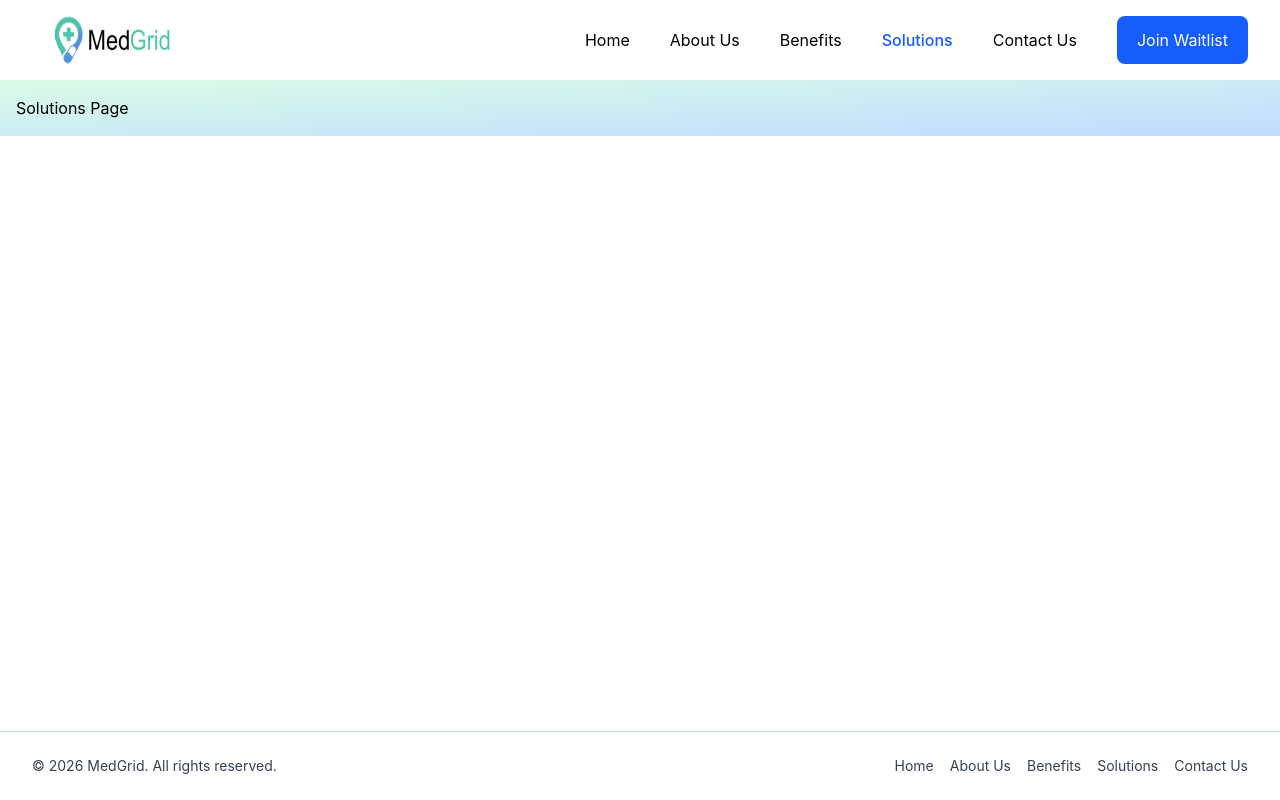
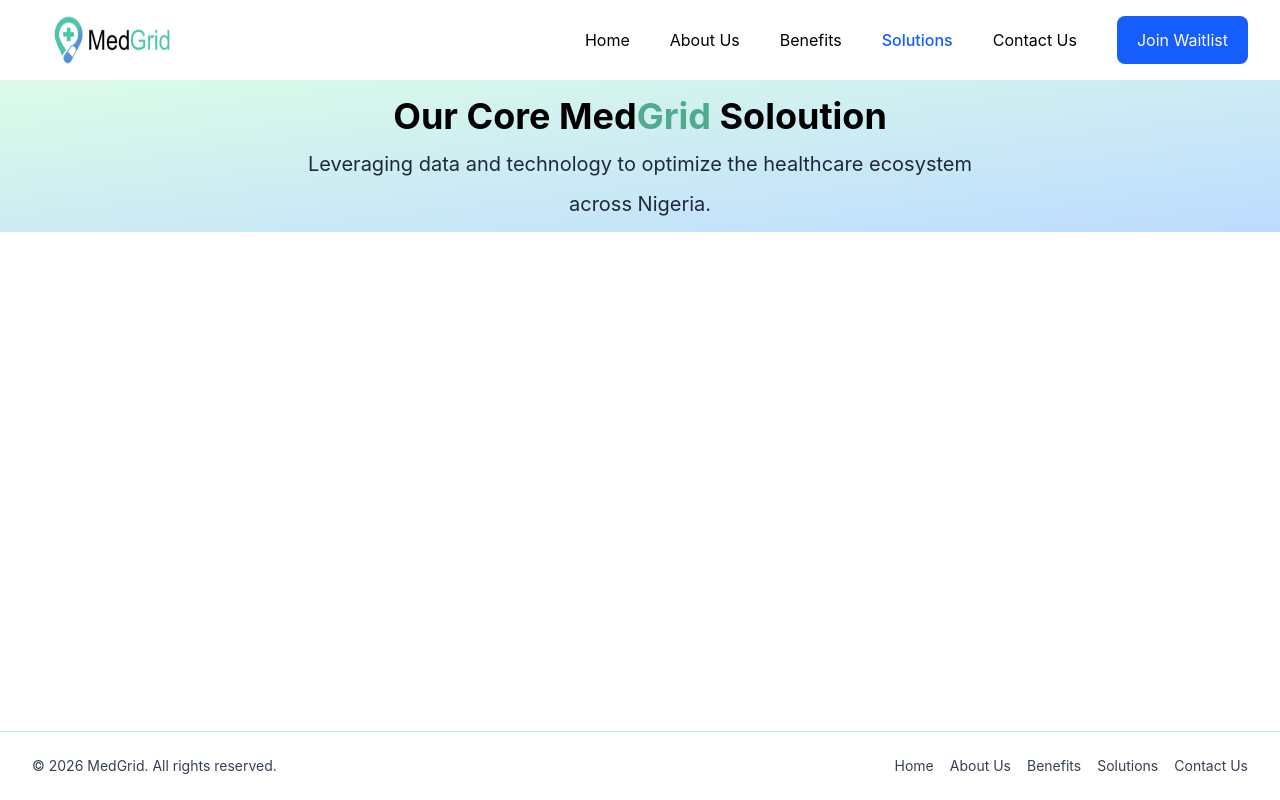
Before and after one commit to Okolohope/Medgrid, a React (Vite) app in the folder Medgrid/: page /solutions in a window 1280 px wide. Built offline with nearby package versions, Linux system fonts and the light colour scheme.

Commit message:
feat: update Solutions component with core Medgrid solution details

```diff
--- a/Medgrid/src/pages/Solutions.jsx
+++ b/Medgrid/src/pages/Solutions.jsx
@@ -1,6 +1,14 @@
 function Solutions(){
   return(
-    <h1>Solutions Page</h1>
+    <div className="w-full">
+      <div className="mx-auto max-w-4xl text-center" >
+        <h1 className="text-2xl font-bold text-black-700 sm:text-3xl md:text-4xl">Our Core Med<span className="text-[rgb(80,170,141)]">Grid</span> Soloution</h1>
+        <p className="mt-4 px-2 text-sm leading-6 text-gray-800 sm:px-6 sm:text-base md:px-10 md:text-lg lg:px-16 lg:text-xl"> Leveraging data and technology to optimize the healthcare ecosystem</p>
+        <p className="mt-4 px-2 text-sm leading-6 text-gray-800 sm:px-6 sm:text-base md:px-10 md:text-lg lg:px-16 lg:text-xl">across Nigeria.</p>
+      </div>
+
+    </div>
+
   )
 }
 export default Solutions;
```
